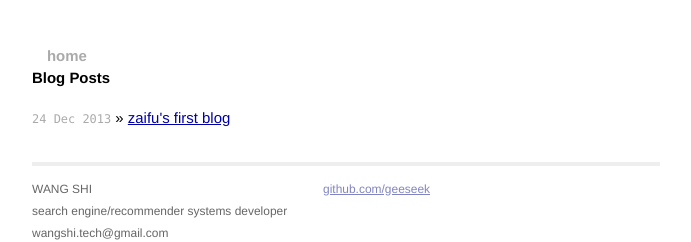
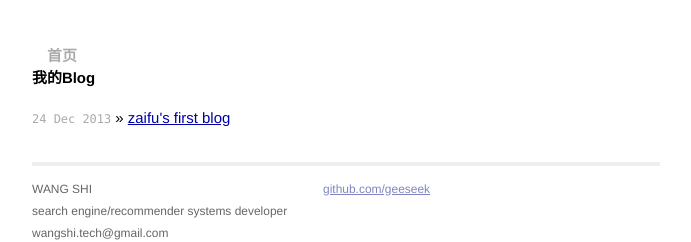
Before and after one commit to geeseek/geeseek.github.io, a Jekyll site: the page built from index.html, in a window 1280 px wide. Shown: the top 242 px of the page, without its empty margins (294-985 px from the left). Built offline with Jekyll 4.4.1, drawn with Linux system fonts in a browser that asks for light colours; Markdown is read by kramdown in place of the engine named in the settings.

Commit message:
fix style probs

```diff
--- a/_layouts/default.html
+++ b/_layouts/default.html
@@ -15,10 +15,10 @@
     </head>
     <body>
 
+           <!-- <h1 class="title"><a href="/">{{ site.name }}</a></h1> -->
         <div class="site">
           <div class="header">
-            <!-- <h1 class="title"><a href="/">{{ site.name }}</a></h1> -->
-            <a class="extra" href="/">home</a>
+            <a class="extra" href="/">首页</a>
           </div>
 
           {{ content }}
--- a/index.html
+++ b/index.html
@@ -4,7 +4,7 @@ title: geeseek自留地
 ---
 
 <div id="home">
-  <h1>Blog Posts</h1>
+  <h1>我的Blog</h1>
   <ul class="posts">
     {% for post in site.posts %}
       <li><span>{{ post.date | date_to_string }}</span> &raquo; <a href="{{ post.url }}">{{ post.title }}</a></li>
```
